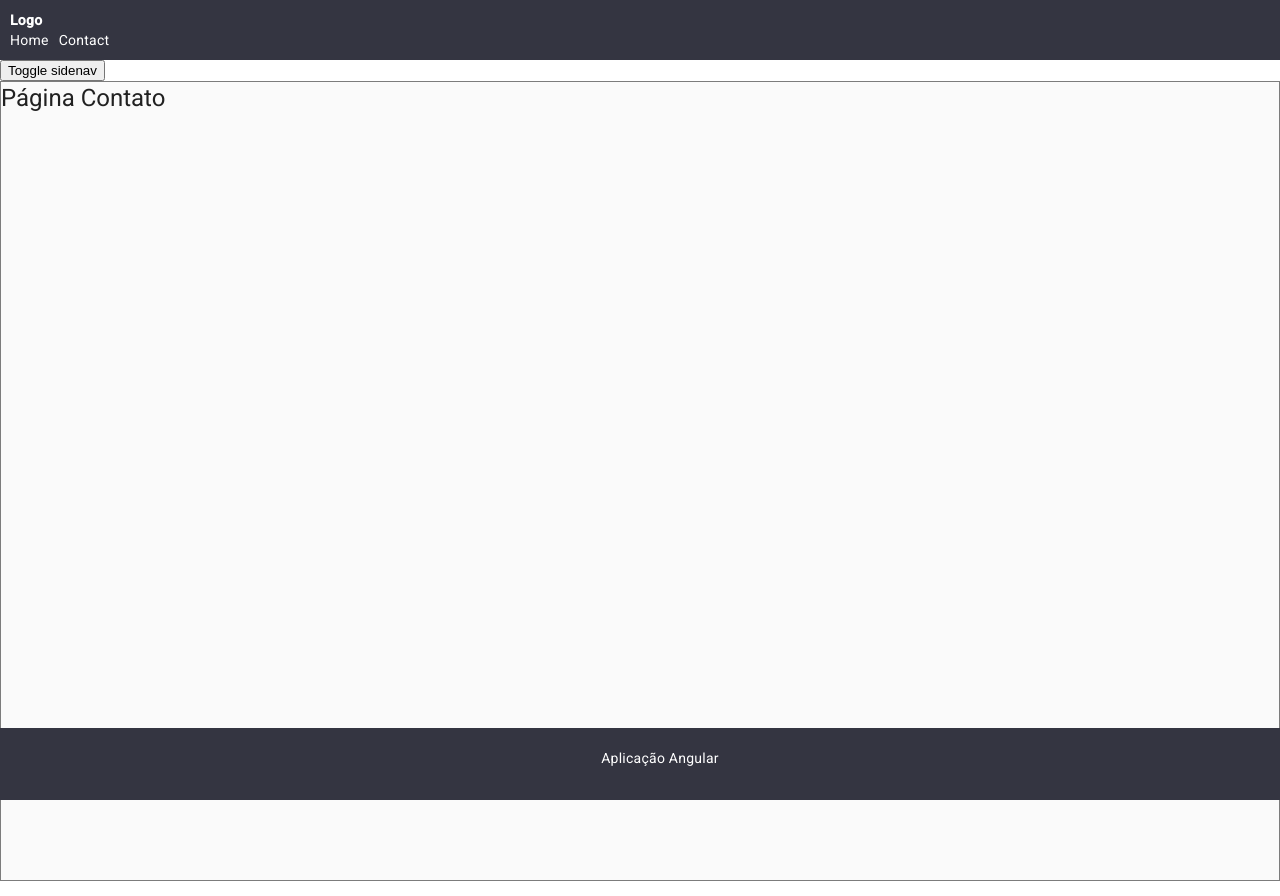
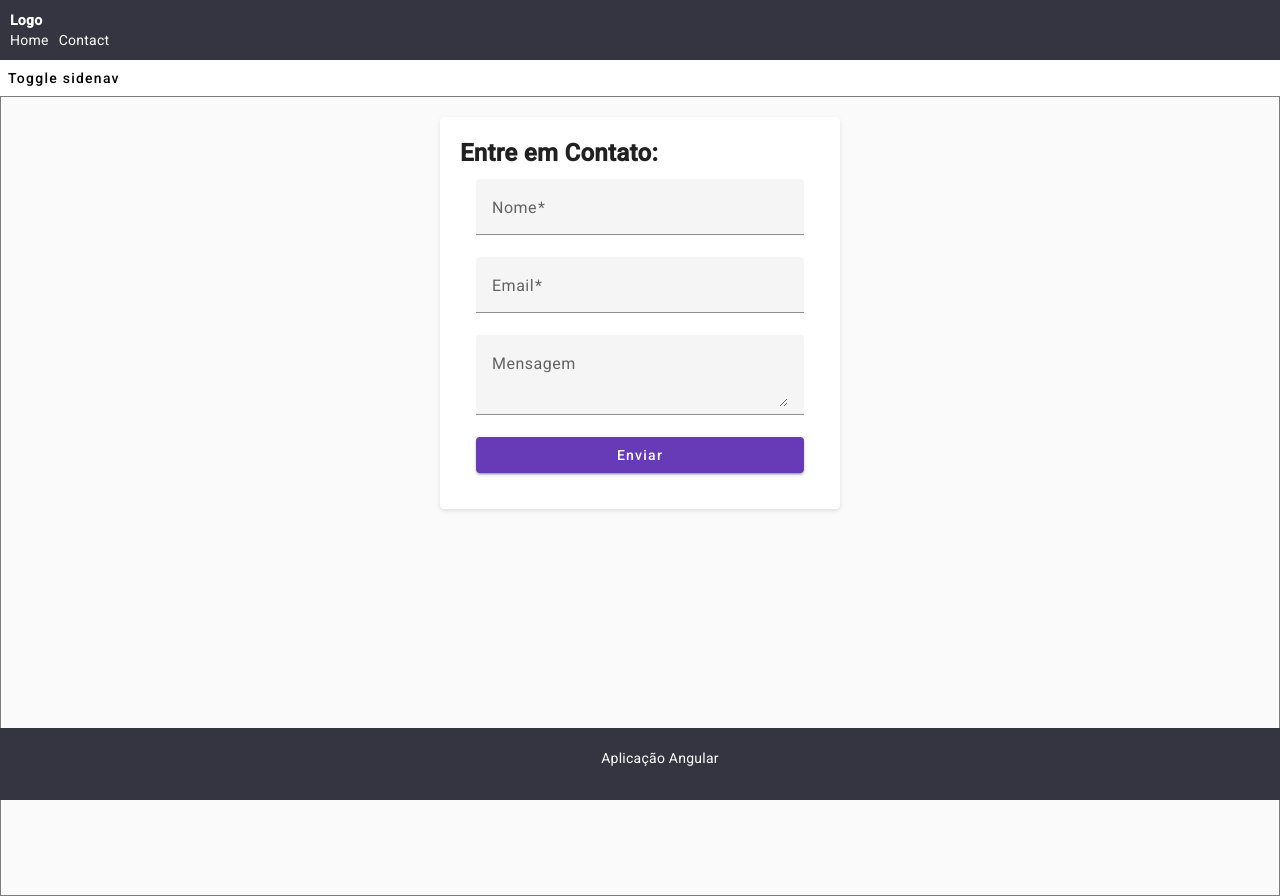
Before and after one commit to DeybsonFerreira/angular-academy, an Angular app: page /contact in a window 1280 px wide. Built offline with nearby package versions, Linux system fonts and the light colour scheme.

Commit message:
contact page

```diff
--- a/src/app/pages/contact/contact.component.css
+++ b/src/app/pages/contact/contact.component.css
@@ -0,0 +1,22 @@
+.container {
+  display: flex;
+  justify-content: center;
+}
+
+.contact-form {
+  display: flex;
+  flex-direction: column;
+}
+mat-card {
+  width: 400px;
+  margin: 20px;
+  padding: 20px;
+  border-radius: 4px;
+  box-shadow: 0 2px 4px rgba(0, 0, 0, 0.1);
+}
+
+mat-card-title {
+  font-size: 24px;
+  font-weight: bold;
+  margin-bottom: 10px;
+}
--- a/src/app/pages/contact/contact.component.html
+++ b/src/app/pages/contact/contact.component.html
@@ -1 +1,26 @@
-<h1> Página Contato</h1>
+<div class="container">
+  <mat-card>
+    <mat-card-title>Entre em Contato:</mat-card-title>
+    <mat-card-content>
+        <div class="contact-form">
+            <mat-form-field>
+                <mat-label>Nome</mat-label>
+                <input required [(ngModel)]="nome" name="nome" matInput placeholder="Informe um nome">
+            </mat-form-field>
+
+            <mat-form-field>
+                <mat-label>Email</mat-label>
+                <input required [(ngModel)]="email" name="email" type="email" placeholder="Informe um Email" matInput>
+            </mat-form-field>
+
+            <mat-form-field>
+                <mat-label>Mensagem</mat-label>
+                <textarea [(ngModel)]="mensagem" name="mensagem" matInput placeholder="Mensagem"> </textarea>
+            </mat-form-field>
+
+            <button mat-raised-button (click)="enviarFormulario()" color="primary">Enviar</button>
+
+        </div>
+    </mat-card-content>
+  </mat-card>
+</div>
--- a/src/app/pages/contact/contact.component.ts
+++ b/src/app/pages/contact/contact.component.ts
@@ -3,8 +3,24 @@ import { Component } from '@angular/core';
 @Component({
   selector: 'app-contact',
   templateUrl: './contact.component.html',
-  styleUrls: ['./contact.component.css']
+  styleUrls: ['./contact.component.css'],
 })
 export class ContactComponent {
 
+    nome:string;
+    email:string;
+    mensagem:string;
+
+    constructor(){
+        this.nome="";
+        this.email="";
+        this.mensagem="";
+    }
+
+  enviarFormulario(): void {
+    console.log(this.nome);
+    console.log(this.email);
+    console.log(this.mensagem);
+  }
+
 }
--- a/src/styles.css
+++ b/src/styles.css
@@ -1,4 +1,8 @@
-/* You can add global styles to this file, and also import other style files */
-
-html, body { height: 100%; }
-body { margin: 0; font-family: Roboto, "Helvetica Neue", sans-serif; }
+html,
+body {
+  height: 100%;
+}
+body {
+  margin: 0;
+  font-family: Roboto, "Helvetica Neue", sans-serif;
+}
```
Also changed, not shown: src/app/app.module.ts (+11 -2 lines).
